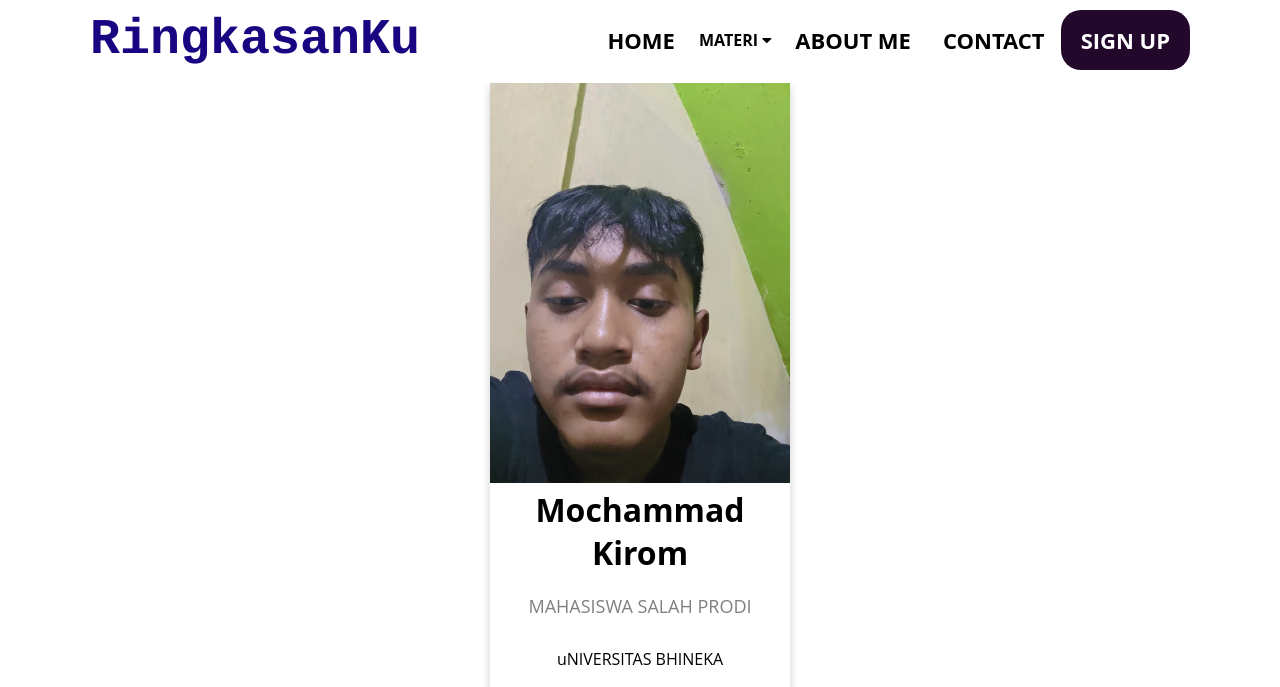
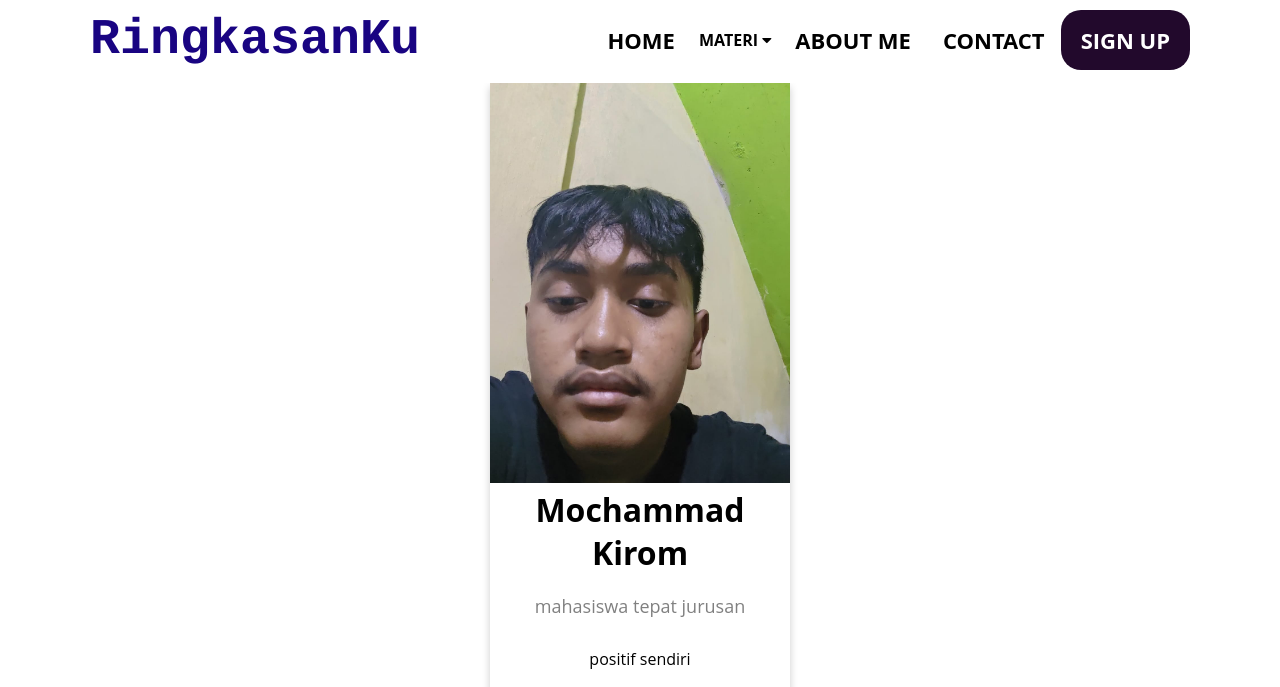
Before and after one commit to kirom03/kirom03, a plain HTML site: page TTGAKU.html in a window 1280 px wide. Shown: the top 687 px of the page. Drawn offline with Linux system fonts and the light colour scheme.

Commit message:
TTGAKU.html

```diff
--- a/TTGAKU.html
+++ b/TTGAKU.html
@@ -39,8 +39,8 @@
     <div class="card">
       <img src="KIROM.jpeg"alt="KIROM" style="width:100%">
       <h1>Mochammad Kirom</h1>
-      <p class="title">MAHASISWA SALAH PRODI</p>
-      <p>uNIVERSITAS BHINEKA</p>
+      <p class="title">mahasiswa tepat jurusan</p>
+      <p>positif sendiri</p>
       <a href="https://www.instagram.com/kirom_zero3/?hl=en"><i class="fa fa-instagram"></i></a>
       <p><button>Contact</button></p>
     </div>
```
